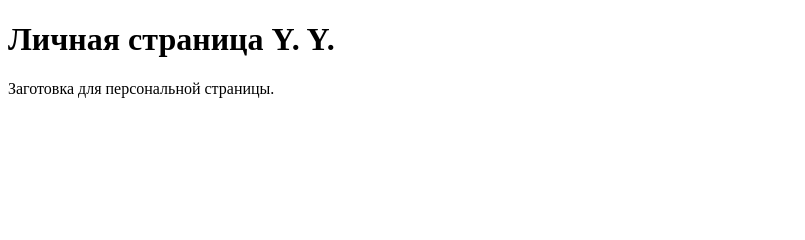
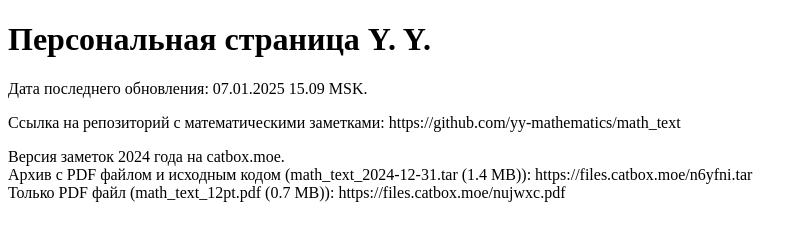
Before and after one commit to yy-mathematics/yy-mathematics.github.io, a plain HTML site: page index.html in a window 1280 px wide. Shown: the whole page, without its empty margins (0-805 px from the left). Drawn offline with Linux system fonts and the light colour scheme.

Commit message:
Update index.html

```diff
--- a/index.html
+++ b/index.html
@@ -1,7 +1,12 @@
 <!DOCTYPE html>
 <html>
 <body>
-<h1>Личная страница Y. Y.</h1>
-<p>Заготовка для персональной страницы.</p>
+<h1>Персональная страница Y. Y.</h1>
+<p>Дата последнего обновления: 07.01.2025 15.09 MSK.</p>
+<p>Ссылка на репозиторий с математическими заметками: https://github.com/yy-mathematics/math_text</p>
+<p>Версия заметок 2024 года на catbox.moe.<br>
+  Архив с PDF файлом и исходным кодом (math_text_2024-12-31.tar (1.4 MB)): https://files.catbox.moe/n6yfni.tar<br>
+  Только PDF файл (math_text_12pt.pdf (0.7 MB)): https://files.catbox.moe/nujwxc.pdf
+</p>
 </body>
 </html>
```
